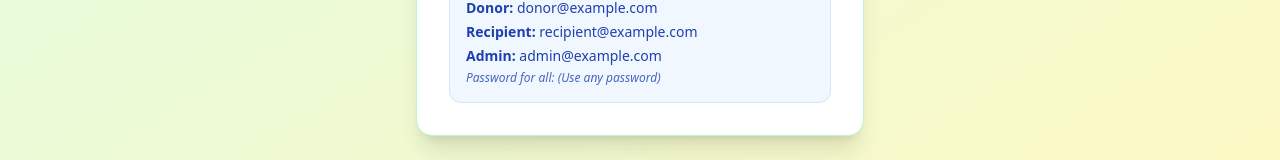
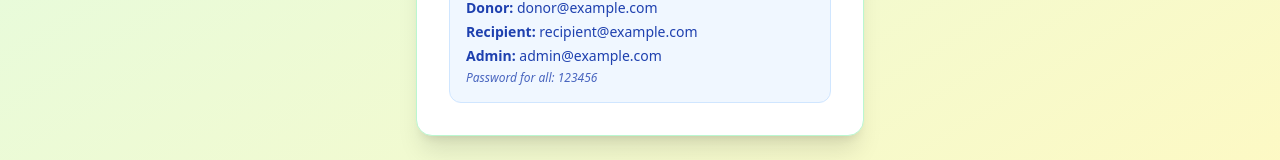
Before and after one commit to aviralgoel26/PetFull-Mine, a React (Create React App) app in the folder PetFullFrontend/petfull-frontend/: page /login in a window 1280 px wide. Shown: the part 576-736 px from the top of the page. Built offline with nearby package versions, Linux system fonts and the light colour scheme.

Commit message:
Added demo credentials for log in

```diff
--- a/PetFullFrontend/petfull-frontend/src/pages/Login.jsx
+++ b/PetFullFrontend/petfull-frontend/src/pages/Login.jsx
@@ -115,7 +115,7 @@ const Login = () => {
             <p><span className="font-semibold">Donor:</span> donor@example.com</p>
             <p><span className="font-semibold">Recipient:</span> recipient@example.com</p>
             <p><span className="font-semibold">Admin:</span> admin@example.com</p>
-            <p className="text-xs mt-2 italic opacity-80">Password for all: (Use any password)</p>
+            <p className="text-xs mt-2 italic opacity-80">Password for all: 123456</p>
           </div>
         </div>
 
```
